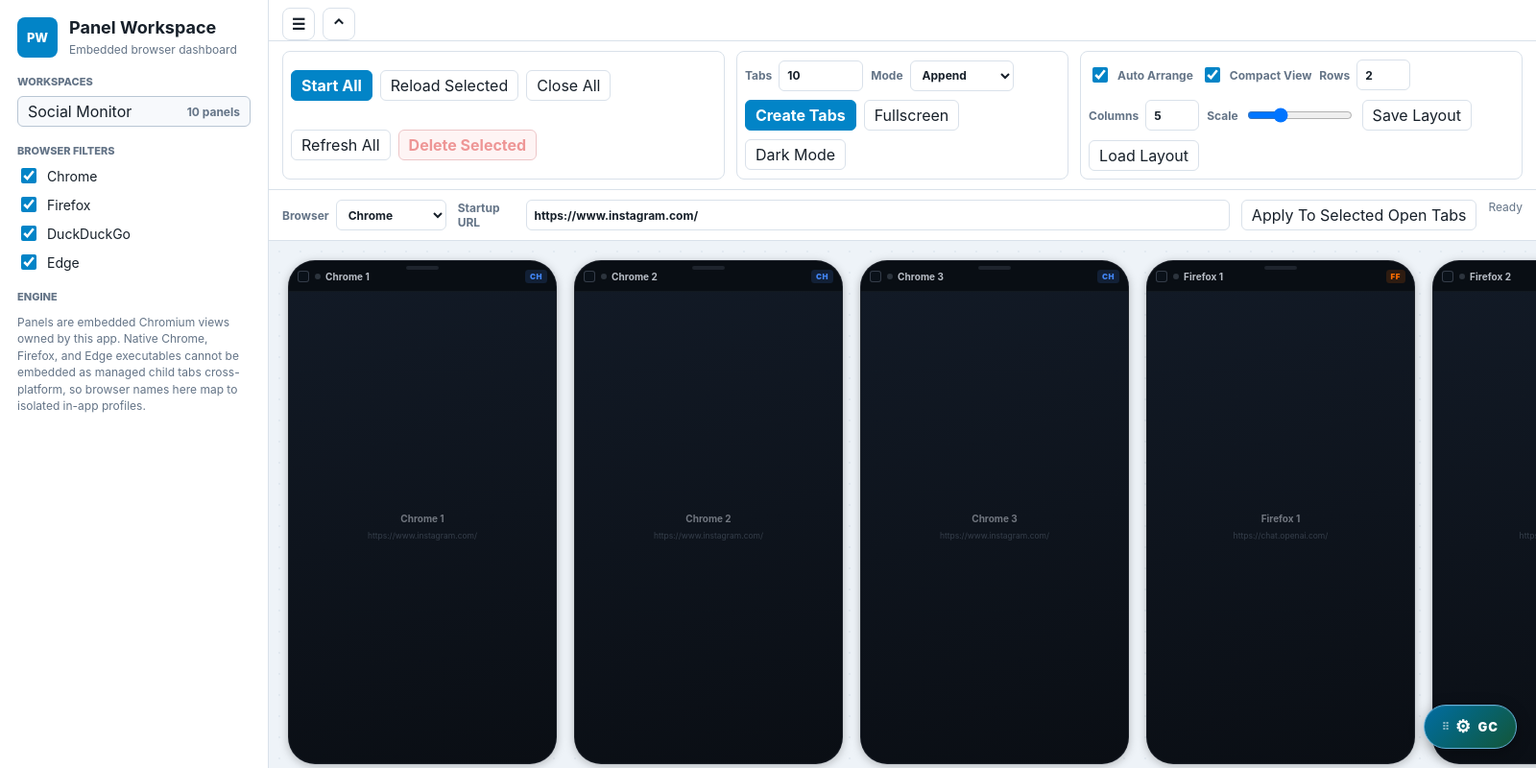
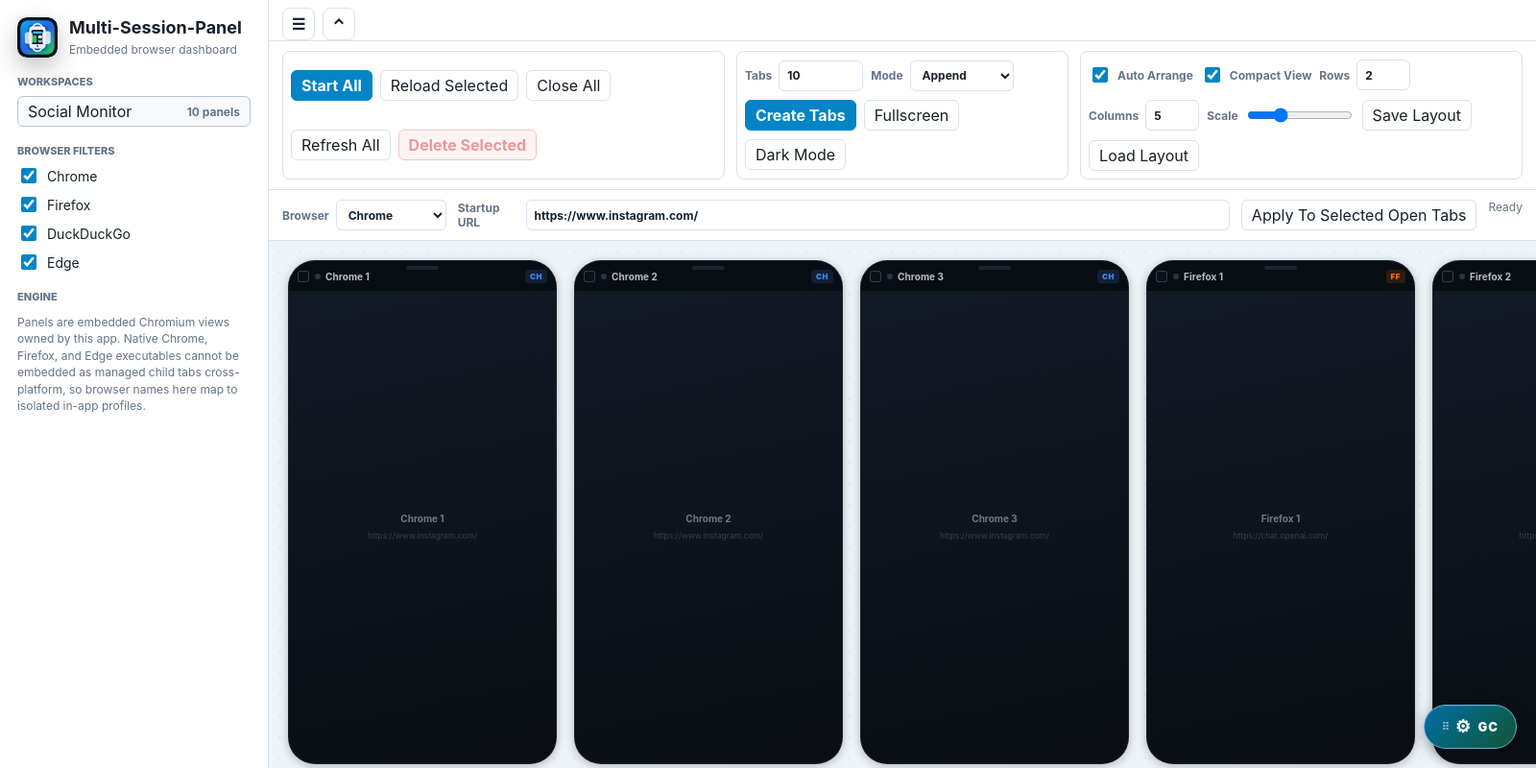
Before and after one commit to dirx-coder/Multi-Session-Panel, an Electron app: page src/renderer/index.html in a window 1600 px wide. Shown: the whole page at 96% size. Drawn offline with Linux system fonts and the light colour scheme; no server answers.

Commit message:
Add Multi-Session-Panel branding

```diff
--- a/package.json
+++ b/package.json
@@ -1,5 +1,6 @@
 {
   "name": "multi-session-panel",
+  "productName": "Multi-Session-Panel",
   "version": "1.0.0",
   "description": "Desktop workspace manager with embedded browser panels.",
   "main": "src/main.js",
--- a/src/main.js
+++ b/src/main.js
@@ -21,7 +21,7 @@ function createWindow() {
     height: 980,
     minWidth: 1180,
     minHeight: 720,
-    title: "Panel Workspace",
+    title: "Multi-Session-Panel",
     backgroundColor: "#0b0f14",
     webPreferences: {
       preload: path.join(__dirname, "preload.js"),
--- a/src/renderer/index.html
+++ b/src/renderer/index.html
@@ -3,7 +3,7 @@
   <head>
     <meta charset="UTF-8" />
     <meta name="viewport" content="width=device-width, initial-scale=1.0" />
-    <title>Panel Workspace</title>
+    <title>Multi-Session-Panel</title>
     <script>
       document.documentElement.dataset.theme = localStorage.getItem("panel-workspace-theme") || "dark";
       try {
@@ -20,9 +20,9 @@
     <div class="app-shell">
       <aside class="workspace-sidebar">
         <div class="brand">
-          <div class="brand-mark">PW</div>
+          <img class="brand-mark" src="../../assets/logo.svg" alt="" aria-hidden="true" />
           <div>
-            <h1>Panel Workspace</h1>
+            <h1>Multi-Session-Panel</h1>
             <p>Embedded browser dashboard</p>
           </div>
         </div>
--- a/src/renderer/styles.css
+++ b/src/renderer/styles.css
@@ -188,15 +188,10 @@ select:focus {
 }
 
 .brand-mark {
-  display: grid;
-  place-items: center;
   width: 42px;
   height: 42px;
-  border-radius: 8px;
-  background: var(--accent);
-  color: white;
-  font-size: 13px;
-  font-weight: 800;
+  border-radius: 10px;
+  box-shadow: 0 10px 24px rgb(0 0 0 / 24%);
   flex-shrink: 0;
 }
 
```
Also changed, not shown: RELEASE_CHECKLIST.md (+3 -2 lines), README.md, assets/logo.svg (added).
